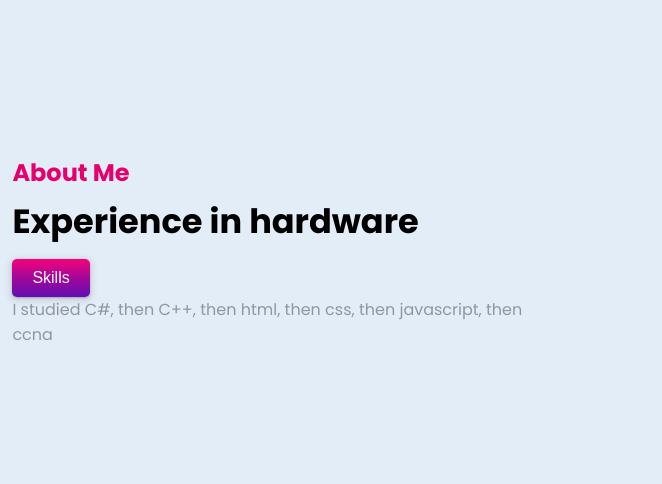
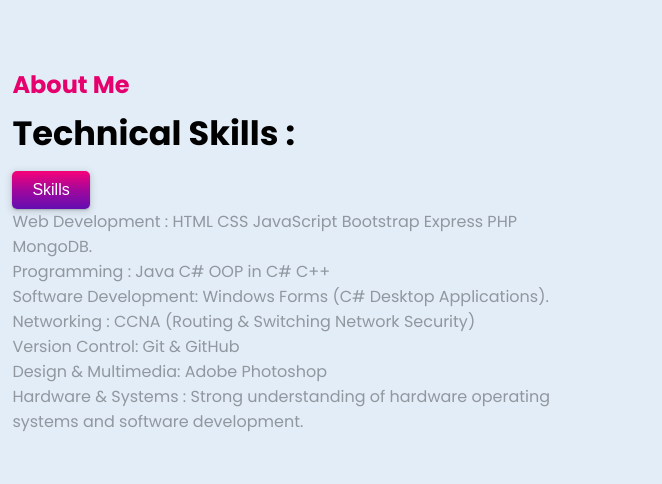
Before and after one commit to mamariooo/mario, a plain HTML site: page index.html in a window 1280 px wide. Shown: the part 1033-1517 px from the top of the page, 618-1280 px from the left. Drawn offline with nearby package versions, Linux system fonts and the light colour scheme; files whose address does not match are found by name.

Commit message:
Update index.html

```diff
--- a/index.html
+++ b/index.html
@@ -74,10 +74,16 @@
         </div>
         <div class="about-content">
             <h2 class="heading">About Me</h2>
-            <h3>Experience in hardware </h3>
+            <h3>Technical Skills :</h3>
             <div class="about-btn">
                 <button class="active">Skills</button>
-                <p>I studied C#, then C++, then html, then css, then javascript, then ccna</p>
+                <p>    Web Development : HTML CSS JavaScript Bootstrap Express PHP MongoDB.<br>
+                       Programming : Java C# OOP in C# C++<br>
+                     Software Development: Windows Forms (C# Desktop Applications).<br>
+                    Networking : CCNA (Routing & Switching Network Security)<br>
+                   Version Control: Git & GitHub<br>
+              Design & Multimedia: Adobe Photoshop<br>
+             Hardware & Systems : Strong understanding of hardware operating systems and software development.</p>
 
             </div>
         </div>
@@ -104,6 +110,8 @@
                             alt="">
                         <img
                             src="pro/6.jpg">
+                        <img
+                            src="pro/7.jpg">
 
                     </div>
                     <div class="card-info">
```
